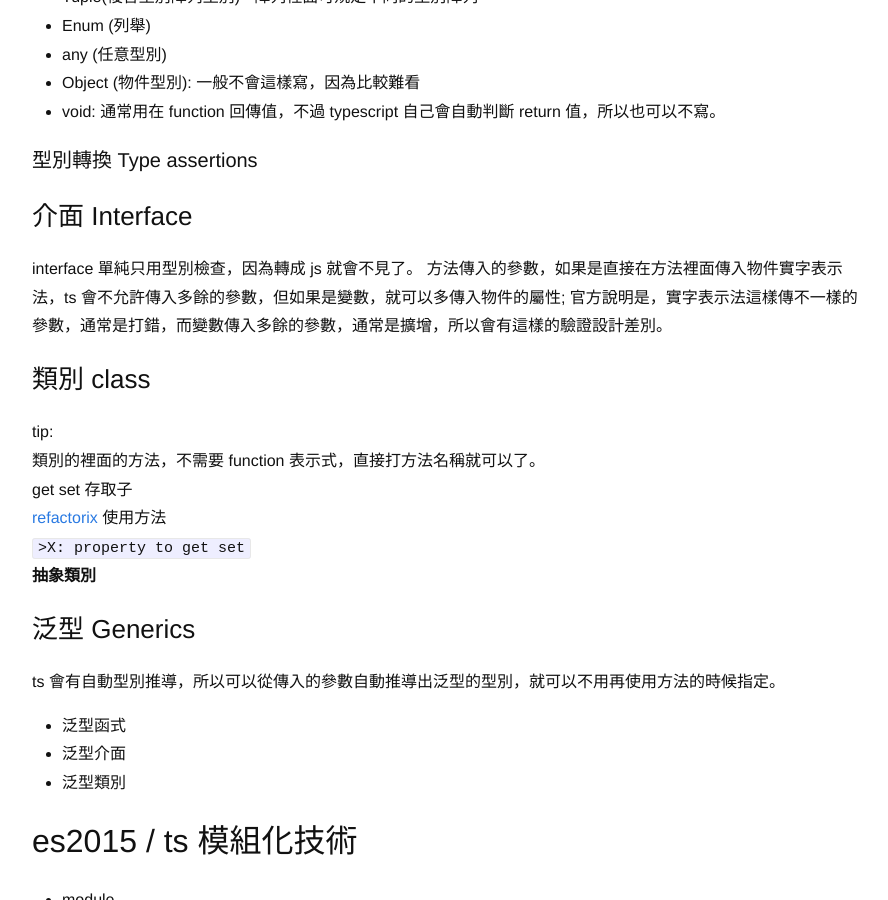
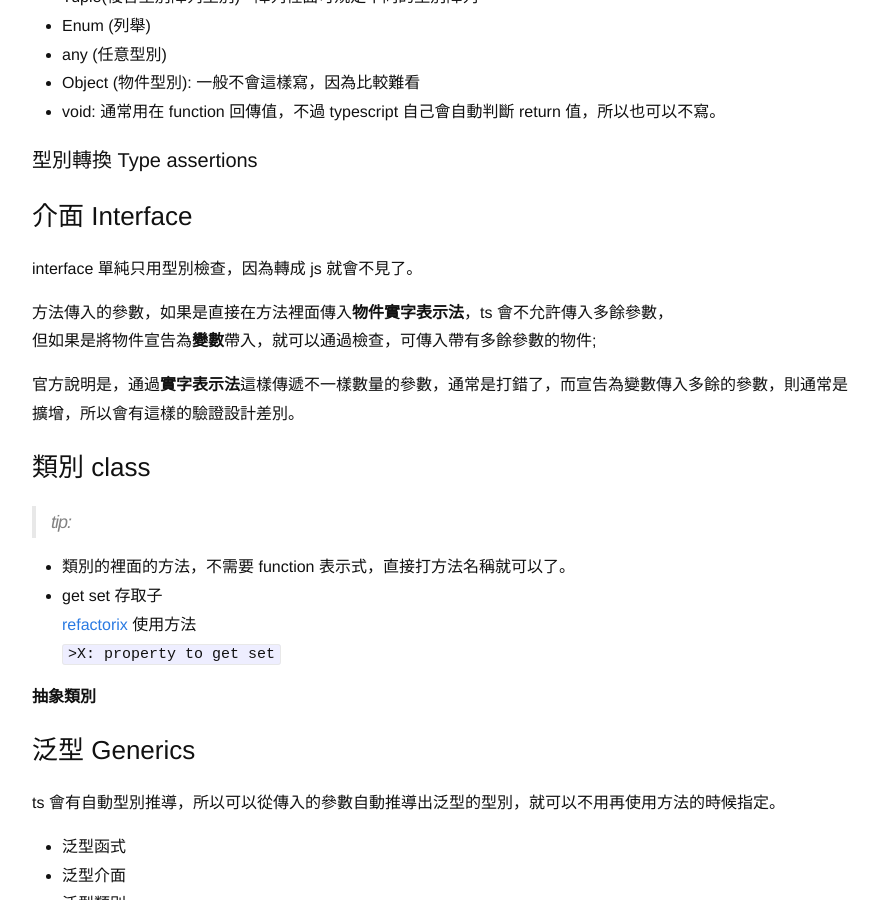
Before and after one commit to livebreeze-zz/livebreeze.github.io, a Jekyll site: the page built from _posts/2016-07-27-Angular2-DevGetStartedClass.md, in a window 1280 px wide and 900 px high, scrolled down 3940 px. Shown: the whole window, without its empty margins (194-1082 px from the left). Built offline with Jekyll 4.4.1, drawn with Linux system fonts in a browser that asks for light colours; some web fonts are replaced; comment, search, counter and statistics services are not loaded.

Commit message:
update post 2016-07-27-Angular2-DevGetStartedClass.md

```diff
--- a/_posts/2016-07-27-Angular2-DevGetStartedClass.md
+++ b/_posts/2016-07-27-Angular2-DevGetStartedClass.md
@@ -113,6 +113,7 @@ const 如果為物件，其底下的屬性是可以改的。
 
 #### let
 可多研究 let 的作用域影響，let 同一個區域範圍內，不允許重複宣告。
+
 > 以 for 迴圈搭配 setTimeout 印出 i 值做範例
 迴圈計量變數用 var 與 let 的差別，for 迴圈初始化的 i 變數，使用 var 宣告的話會因為提升，印出最後一個值，但 let 宣告的話，在每一個迴圈內是獨立的變數 i, 不會受其他迴圈影響。
 
@@ -142,6 +143,7 @@ console.log(sentence);
 上 [typescript 官網](http://www.typescriptlang.org/play/index.html) 練習 TypeScript。
 
 *ts 語法*
+
 - Array(簡單陣列型別)
 - Tuple(複合型別陣列型別) - 陣列裡面可規定不同的型別陣列
 - Enum (列舉)
@@ -154,19 +156,27 @@ console.log(sentence);
 
 ### 介面 Interface
 interface 單純只用型別檢查，因為轉成 js 就會不見了。
-方法傳入的參數，如果是直接在方法裡面傳入物件實字表示法，ts 會不允許傳入多餘的參數，但如果是變數，就可以多傳入物件的屬性; 官方說明是，實字表示法這樣傳不一樣的參數，通常是打錯，而變數傳入多餘的參數，通常是擴增，所以會有這樣的驗證設計差別。
+
+方法傳入的參數，如果是直接在方法裡面傳入**物件實字表示法**，ts 會不允許傳入多餘參數，
+但如果是將物件宣告為**變數**帶入，就可以通過檢查，可傳入帶有多餘參數的物件;
+
+官方說明是，通過**實字表示法**這樣傳遞不一樣數量的參數，通常是打錯了，而宣告為變數傳入多餘的參數，則通常是擴增，所以會有這樣的驗證設計差別。
 
 
 ### 類別 class
-tip:
-類別的裡面的方法，不需要 function 表示式，直接打方法名稱就可以了。
-get set 存取子
+
+> tip:
+
+- 類別的裡面的方法，不需要 function 表示式，直接打方法名稱就可以了。
+- get set 存取子
 [refactorix](https://marketplace.visualstudio.com/items?itemName=krizzdewizz.refactorix) 使用方法
 `>X: property to get set`
+
 **抽象類別**
 
 ### 泛型 Generics
 ts 會有自動型別推導，所以可以從傳入的參數自動推導出泛型的型別，就可以不用再使用方法的時候指定。
+
 - 泛型函式
 - 泛型介面
 - 泛型類別
```
